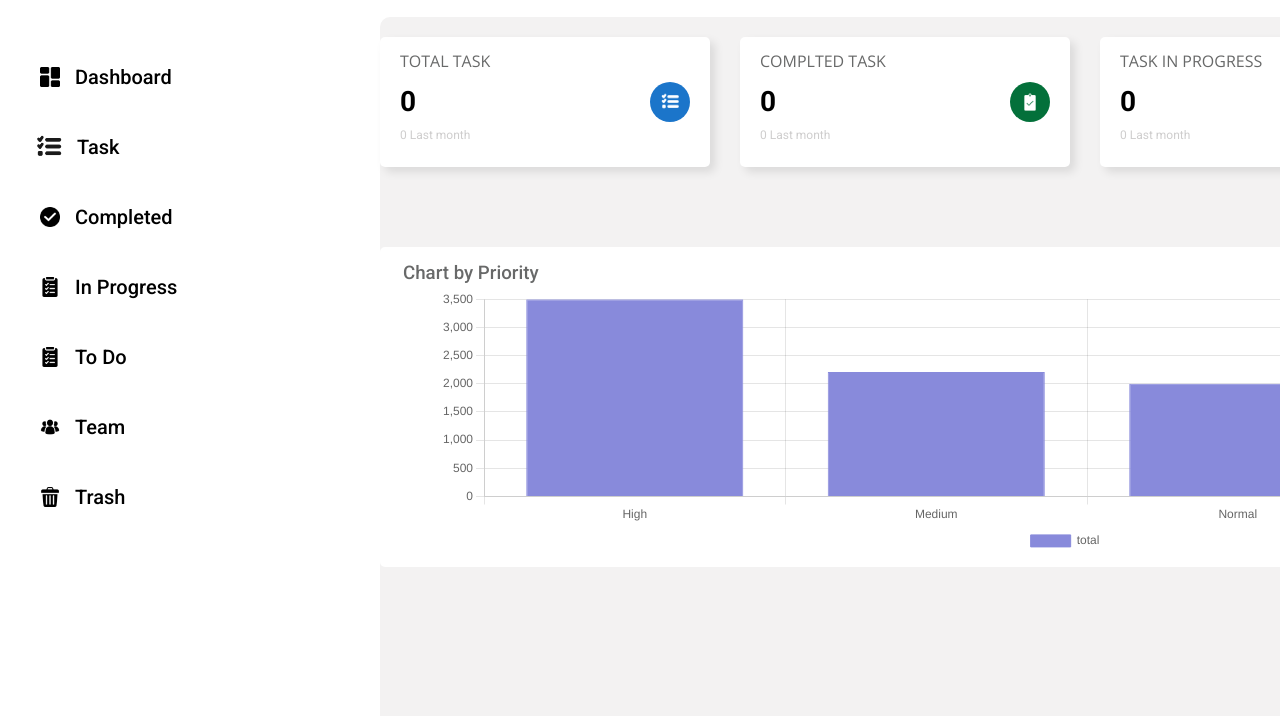
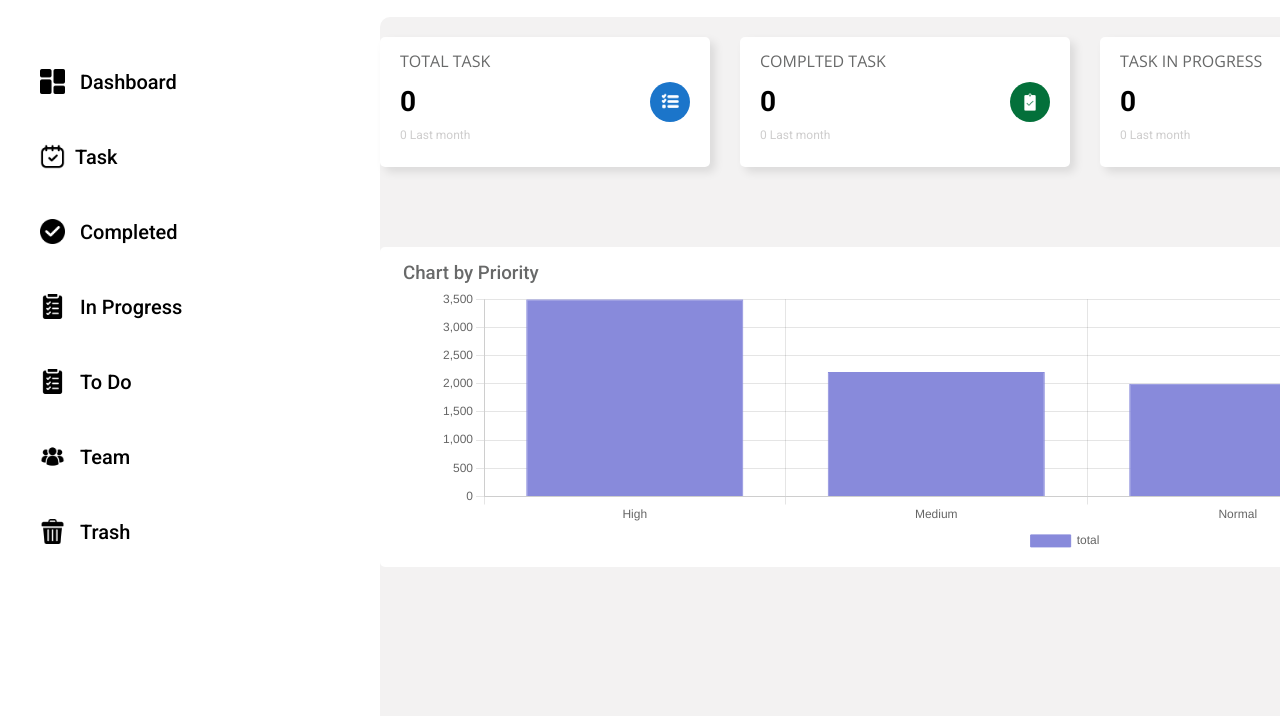
Before and after one commit to Maksimka2280/task-menger, a website built with webpack: page public/index.html in a window 1280 px wide. Shown: the part 84-800 px from the top of the page. Built offline with nearby package versions, Linux system fonts and the light colour scheme; files whose address does not match are found by name.

Commit message:
fix to button task

```diff
--- a/public/index.html
+++ b/public/index.html
@@ -60,7 +60,7 @@
                 </li>
                 <li class="main-content__item" id="task" onclick="showTab('task')">
                     <button class="main-content__button min-gap">
-                        <img class="main__content__img--task2" src="img/black-task-icon.png" alt="">
+                        <img class="main__content__img--task2" src="img/calendar.png" alt="">
                         Task
                     </button>
                 </li>
--- a/src/scss/blocks/main-content.scss
+++ b/src/scss/blocks/main-content.scss
@@ -217,20 +217,20 @@ input:valid~label {
 
 
 .main__content__img {
-    width: 20px;
-    height: 20px;
+    width: 25px;
+    height: 25px;
 }
 
 .main__content__img--task2{
-    width: 35px;
-    height: 35px;
+    width: 25px;
+    height: 25px;
 
 }
 
 
 .main-content__item {
     width: 150px;
-    padding-top: 30px;
+    padding-top: 35px;
 }
 
 .main-content__button {
@@ -251,7 +251,7 @@ input:valid~label {
 
 .min-gap{
   gap: 10px;
-  margin-left: -8px;
+
 }
 
 .main-content__button--special{
```
